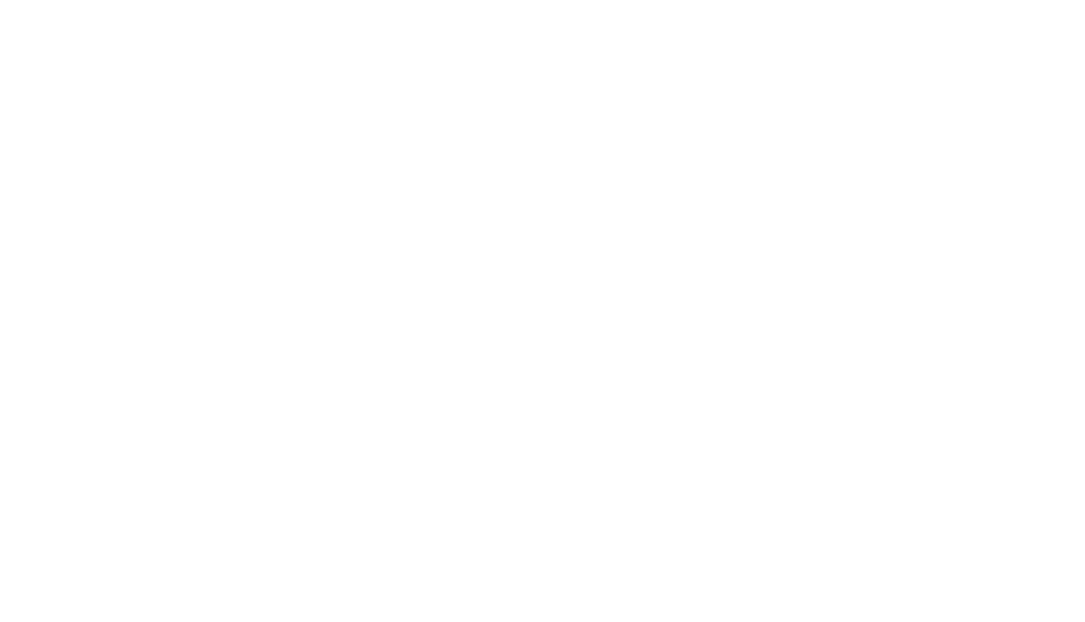
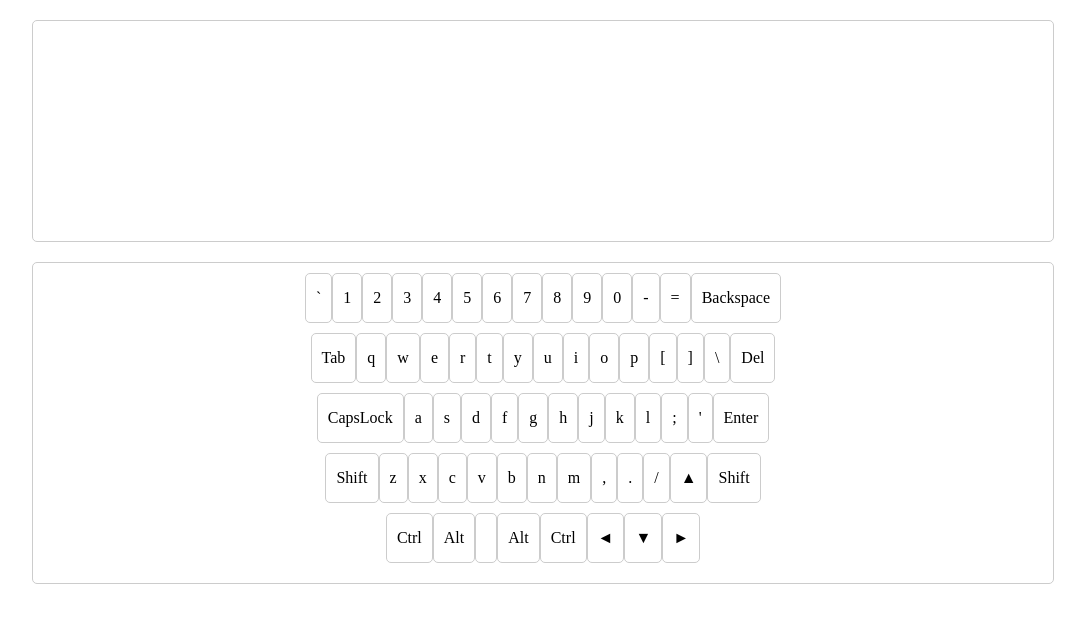
Before and after one commit to NadiiaNesterova/virtual-keyboard, a plain HTML site: page index.html in a window 1280 px wide. Shown: the whole page, without its empty margins (97-1182 px from the left). Drawn offline with Linux system fonts and the light colour scheme.

Commit message:
feat: update script.js file

```diff
--- a/index.html
+++ b/index.html
@@ -2,10 +2,12 @@
 <html lang="en">
 
 <head>
-    <meta charset="UTF-8">
-    <meta http-equiv="X-UA-Compatible" content="IE=edge">
-    <meta name="viewport" content="width=device-width, initial-scale=1.0">
+    <meta charset="UTF-8" />
+    <meta http-equiv="X-UA-Compatible" content="IE=edge" />
+    <meta name="viewport" content="width=device-width, initial-scale=1.0" />
     <title>Virtual Keyboard</title>
+    <link rel="icon" href="images/vavicon.ico">
+    <link rel="stylesheet" href="style.css" />
 </head>
 
 <body>
--- a/script.js
+++ b/script.js
@@ -0,0 +1,52 @@
+const keyboard = document.createElement('div');
+const textarea = document.createElement('textarea');
+
+const engKeys = [
+  ['`', '1', '2', '3', '4', '5', '6', '7', '8', '9', '0', '-', '=', 'Backspace'],
+  ['Tab', 'q', 'w', 'e', 'r', 't', 'y', 'u', 'i', 'o', 'p', '[', ']', '\\', 'Del'],
+  ['CapsLock', 'a', 's', 'd', 'f', 'g', 'h', 'j', 'k', 'l', ';', '\'', 'Enter'],
+  ['Shift', 'z', 'x', 'c', 'v', 'b', 'n', 'm', ',', '.', '/', '▲', 'Shift'],
+  ['Ctrl', 'Alt', ' ', 'Alt', 'Ctrl', '◄', '▼', '►']
+];
+
+const rusKeys = [
+  ['Ё', '1', '2', '3', '4', '5', '6', '7', '8', '9', '0', '-', '=', 'Backspace'],
+  ['Tab', 'й', 'ц', 'у', 'к', 'е', 'н', 'г', 'ш', 'щ', 'з', 'х', 'ъ', '\\', 'Del'],
+  ['CapsLock', 'ф', 'ы', 'в', 'а', 'п', 'р', 'о', 'л', 'д', 'ж', 'э', 'Enter'],
+  ['Shift', 'я', 'ч', 'с', 'м', 'и', 'т', 'ь', 'б', 'ю', '.', '▲', 'Shift'],
+  ['Ctrl', 'Alt', ' ', 'Alt', 'Ctrl', '◄', '▼', '►']
+];
+
+keyboard.classList.add('keyboard');
+textarea.classList.add('textarea');
+
+document.body.append(textarea, keyboard);
+
+const generateKeyboard = (keys) => {
+  keyboard.append(
+    ...keys.map((keyRow) => {
+      const row = document.createElement('div');
+      row.classList.add('keyboard-row');
+      row.append(
+        ...keyRow.map((key) => {
+          const keyboardKey = document.createElement('div');
+          keyboardKey.classList.add('keyboard-key');
+          keyboardKey.textContent = key;
+          return keyboardKey;
+        })
+      );
+      return row;
+    })
+  );
+};
+
+let currentLanguage = localStorage.getItem('language') || 'eng';
+
+const toggleLanguage = () => {
+  currentLanguage = currentLanguage === 'eng' ? 'rus' : 'eng';
+  localStorage.setItem('language', currentLanguage);
+  keyboard.innerHTML = '';
+  currentLanguage === 'eng' ? generateKeyboard(engKeys) : generateKeyboard(rusKeys);
+};
+
+generateKeyboard(engKeys);
--- a/style.css
+++ b/style.css
@@ -0,0 +1,53 @@
+.keyboard {
+  width: 1000px;
+  display: flex;
+  flex-direction: column;
+  justify-content: space-around;
+  align-items: center;
+  margin: 0 auto;
+  border: 1px solid #ccc;
+  border-radius: 5px;
+  padding: 10px;
+}
+
+.keyboard-row {
+  display: flex;
+  justify-content: space-between;
+  margin-bottom: 10px;
+}
+
+.keyboard-key {
+  width: 100%;
+  height: 50px;
+  border: 1px solid #ccc;
+  border-radius: 5px;
+  display: flex;
+  justify-content: center;
+  align-items: center;
+  font-size: 16px;
+  cursor: pointer;
+  user-select: none;
+  box-sizing: border-box;
+  padding: 0 10px;
+}
+
+.keyboard-key:not(:contains('Backspace')) {
+  width: 100px;
+}
+
+.keyboard-key:contains('Backspace') {
+  //width: 180px;
+}
+
+
+.textarea {
+  width: 1000px;
+  height: 200px;
+  margin: 20px auto;
+  display: block;
+  border: 1px solid #ccc;
+  border-radius: 5px;
+  padding: 10px;
+  font-size: 16px;
+  resize: none;
+}
```
Also changed, not shown: webpack.config.js (added).
